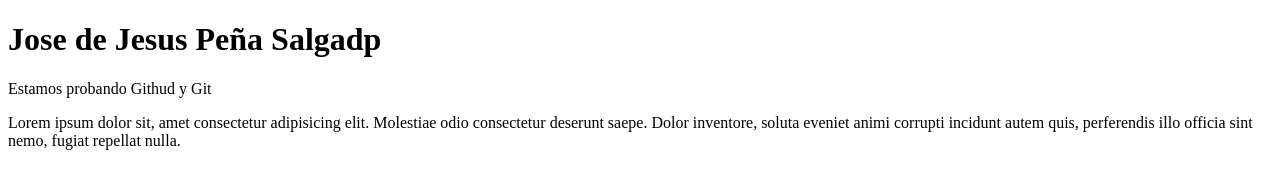
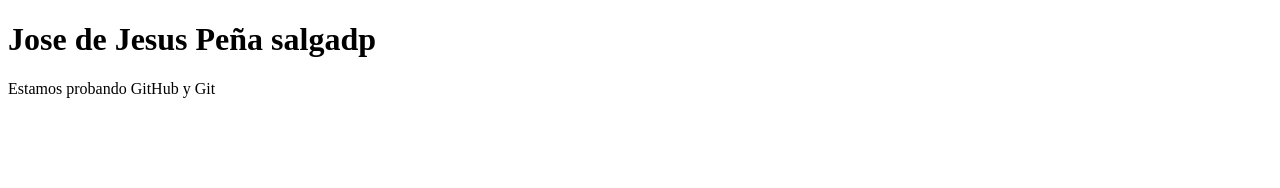
Before and after one commit to Jisus007y/DAM22, a plain HTML site: page index.html in a window 1280 px wide. Drawn offline with Linux system fonts and the light colour scheme.

Commit message:
el es html

```diff
--- a/index.html
+++ b/index.html
@@ -6,8 +6,8 @@
     <title>Document</title>
 </head>
 <body>
-    <h1>Jose de Jesus Peña Salgadp</h1>
-    <p>Estamos probando Githud y Git </p>
-Lorem ipsum dolor sit, amet consectetur adipisicing elit. Molestiae odio consectetur deserunt saepe. Dolor inventore, soluta eveniet animi corrupti incidunt autem quis, perferendis illo officia sint nemo, fugiat repellat nulla.
+    <h1>Jose de Jesus Peña salgadp</h1>
+    <p>Estamos probando GitHub y Git</p>
+
 </body>
 </html>
```
